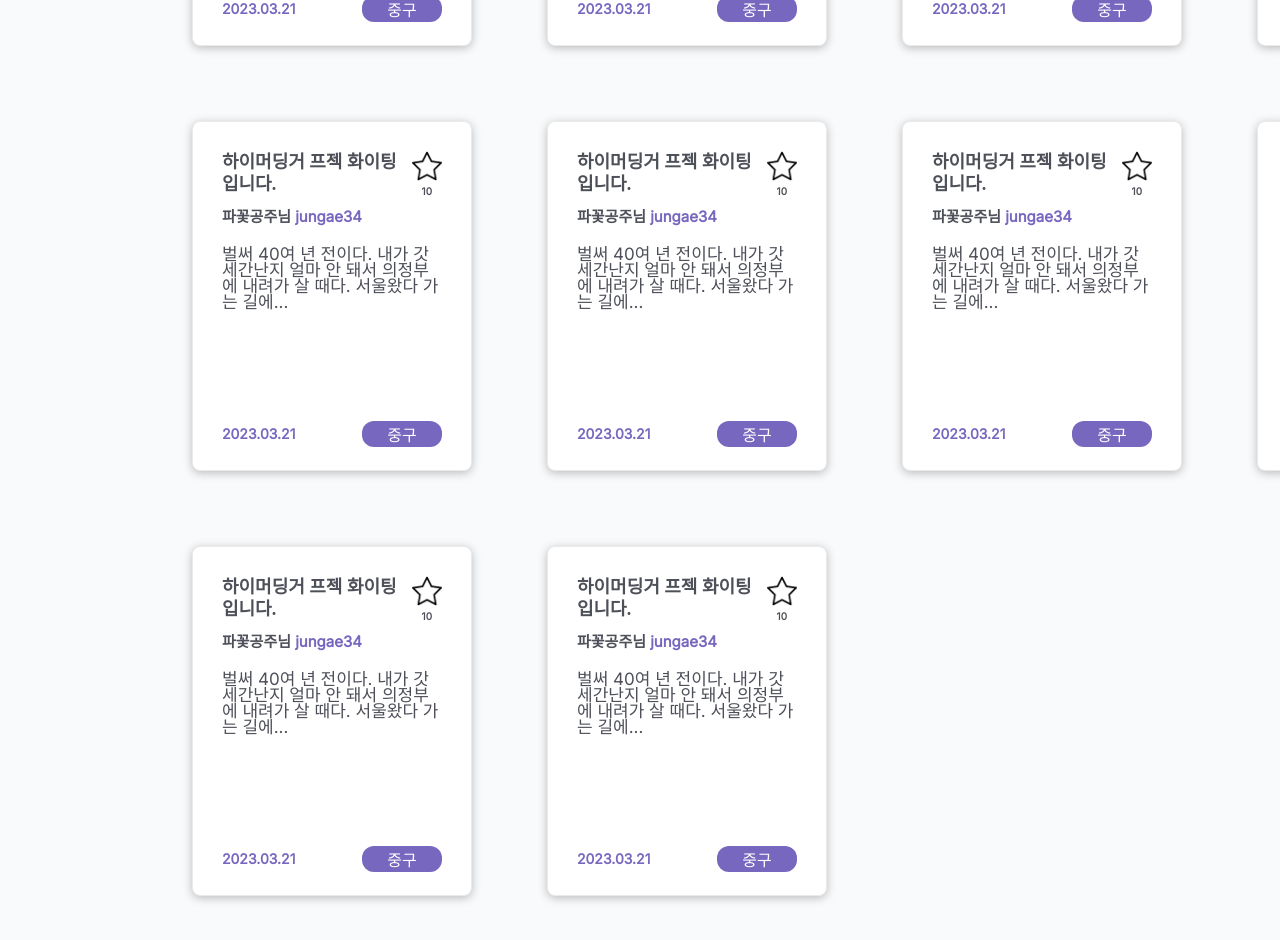
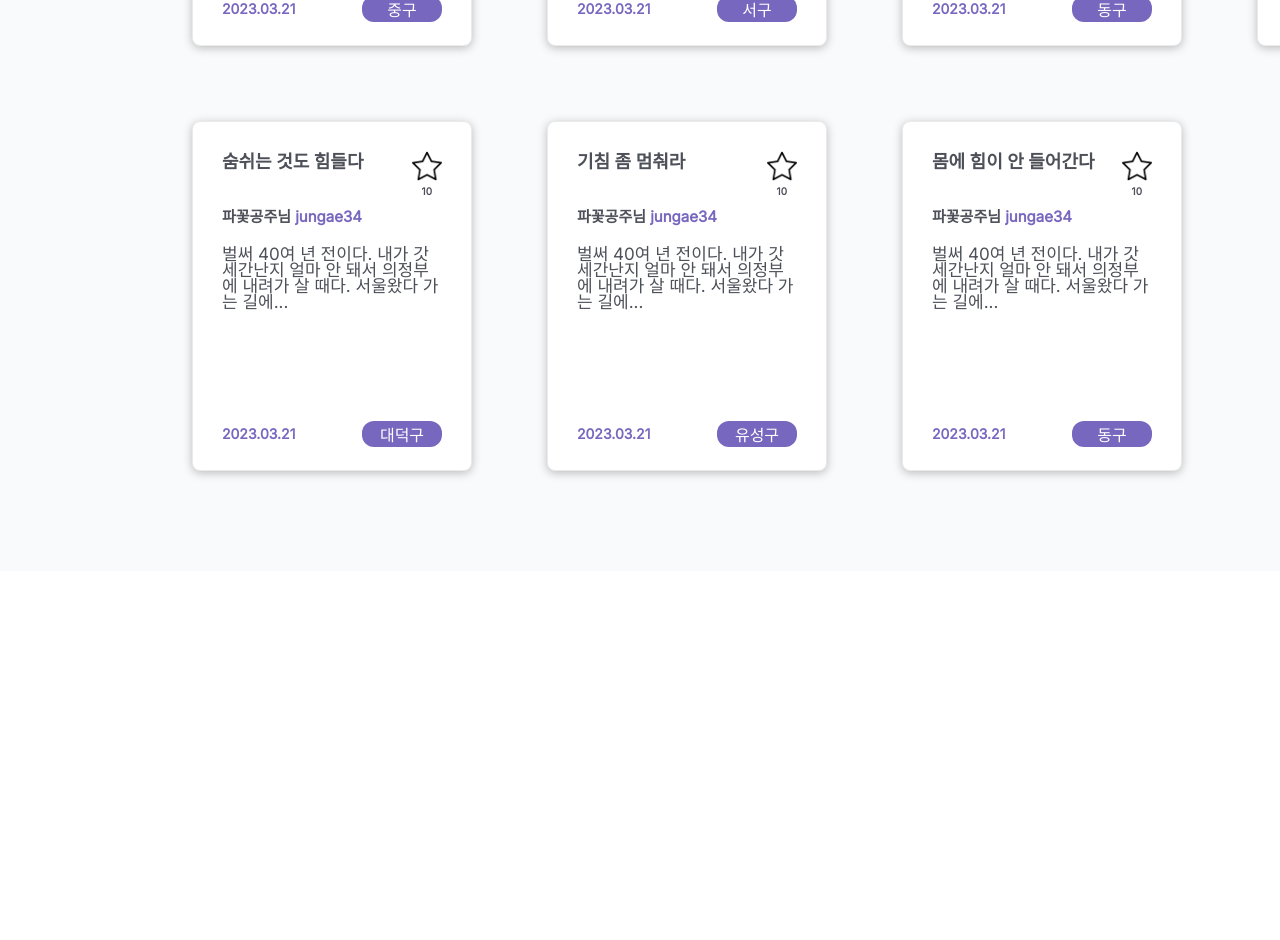
Before and after one commit to Heimerdinger-DSM/Heimerdinger-FrontEnd, a Next.js app: page /mainCommunication in a window 1280 px wide. Shown: the part 660-1600 px from the top of the page. After the commit the page ends 1231 px from the top, so only its background shows below. Built offline with nearby package versions, Linux system fonts and the light colour scheme.

Commit message:
[UPDATE] Communication

```diff
--- a/components/communication/mainCommunication/index.tsx
+++ b/components/communication/mainCommunication/index.tsx
@@ -13,9 +13,169 @@ import { useRouter } from "next/router";
 export default function MainCommunication() {
   const [flag, setFlag] = useState<boolean>(true);
   const [star, setStar] = useState<boolean>(true);
+  const [filterParam, setFilterParam] = useState<string>("전체");
   const router = useRouter();
-  const clickEvent = (e: any) => {
+
+  interface writingProps {
+    title: string;
+    tag: string;
+    content: string;
+    user: string;
+    id: string;
+    starCnt: number;
+  }
+
+  const writing: writingProps[] = [
+    {
+      title: "하이머딩거 프젝 화이팅입니다.",
+      tag: "중구",
+      content:
+        "벌써 40여 년 전이다. 내가 갓 세간난지 얼마 안 돼서 의정부에 내려가 살 때다. 서울왔다 가는 길에...",
+      user: "파꽃공주",
+      id: "jungae34",
+      starCnt: 10,
+    },
+    {
+      title: "아파죽겠네.",
+      tag: "서구",
+      content:
+        "벌써 40여 년 전이다. 내가 갓 세간난지 얼마 안 돼서 의정부에 내려가 살 때다. 서울왔다 가는 길에...",
+      user: "파꽃공주",
+      id: "jungae34",
+      starCnt: 10,
+    },
+    {
+      title: "집가고싶다.",
+      tag: "동구",
+      content:
+        "벌써 40여 년 전이다. 내가 갓 세간난지 얼마 안 돼서 의정부에 내려가 살 때다. 서울왔다 가는 길에...",
+      user: "파꽃공주",
+      id: "jungae34",
+      starCnt: 10,
+    },
+    {
+      title: "피곤해",
+      tag: "동구",
+      content:
+        "벌써 40여 년 전이다. 내가 갓 세간난지 얼마 안 돼서 의정부에 내려가 살 때다. 서울왔다 가는 길에...",
+      user: "파꽃공주",
+      id: "jungae34",
+      starCnt: 10,
+    },
+    {
+      title: "숨쉬는 것도 힘들다",
+      tag: "대덕구",
+      content:
+        "벌써 40여 년 전이다. 내가 갓 세간난지 얼마 안 돼서 의정부에 내려가 살 때다. 서울왔다 가는 길에...",
+      user: "파꽃공주",
+      id: "jungae34",
+      starCnt: 10,
+    },
+    {
+      title: "기침 좀 멈춰라",
+      tag: "유성구",
+      content:
+        "벌써 40여 년 전이다. 내가 갓 세간난지 얼마 안 돼서 의정부에 내려가 살 때다. 서울왔다 가는 길에...",
+      user: "파꽃공주",
+      id: "jungae34",
+      starCnt: 10,
+    },
+    {
+      title: "몸에 힘이 안 들어간다",
+      tag: "동구",
+      content:
+        "벌써 40여 년 전이다. 내가 갓 세간난지 얼마 안 돼서 의정부에 내려가 살 때다. 서울왔다 가는 길에...",
+      user: "파꽃공주",
+      id: "jungae34",
+      starCnt: 10,
+    },
+  ];
+  function filtering(e: string) {
+    const a = writing.filter((word) => word.tag === e);
+    return a;
+  }
+  const clickEvent = (e: React.MouseEvent) => {
     e.stopPropagation();
+  };
+
+  const ContentDiv = ({ list }: { list: writingProps }) => {
+    return (
+      <Box
+        onClick={() => {
+          router.push("/detailCommunication");
+        }}
+      >
+        <BoxDiv>
+          <TextContainer>
+            <h1>{list.title}</h1>
+            <Image
+              src={star ? StarBlack : StarYellow}
+              onClick={(e) => {
+                setStar(!star);
+                clickEvent(e);
+              }}
+              alt=""
+            />
+            <p>{list.starCnt}</p>
+          </TextContainer>
+          <p>
+            {`${list.user}님 `}
+            <span>{list.id}</span>
+          </p>
+          <h3>{list.content}</h3>
+          <h4>2023.03.21</h4>
+          <TagDiv>{list.tag}</TagDiv>
+        </BoxDiv>
+      </Box>
+    );
+  };
+  const ContentDiv2 = ({ list }: { list: writingProps }) => {
+    return (
+      <StickBar>
+        <div>
+          <TagDiv>{list.tag}</TagDiv>
+          <h3>{list.title}</h3>
+        </div>
+        <RightContainer>
+          <p>
+            {`${list.user}님 `}
+            <span>{list.id}</span>
+          </p>
+          <h4>2023.03.21</h4>
+          <Image
+            src={star ? StarBlack : StarYellow}
+            onClick={() => {
+              setStar(!star);
+            }}
+            alt=""
+          />
+        </RightContainer>
+      </StickBar>
+    );
+  };
+  const writingList = () => {
+    return (
+      <>
+        {filterParam === "전체"
+          ? writing.map((list, index) => <ContentDiv key={index} list={list} />)
+          : filtering(filterParam).map((list, index) => (
+              <ContentDiv key={index} list={list} />
+            ))}
+      </>
+    );
+  };
+  const writingList2 = () => {
+    return (
+      <>
+        {filterParam === "전체"
+          ? writing.map((list, index) => (
+              <ContentDiv2 key={index} list={list} />
+            ))
+          : filtering(filterParam).map((list, index) => (
+              <ContentDiv2 key={index} list={list} />
+            ))}
+      </>
+    );
   };
   return (
     <Page>
@@ -35,7 +195,11 @@ export default function MainCommunication() {
             <PlusIcon></PlusIcon> 글 작성하기
           </button>
           <Right>
-            <select>
+            <select
+              onChange={(e) => {
+                setFilterParam(e.target.value);
+              }}
+            >
               <option>전체</option>
               <option>중구</option>
               <option>동구</option>
@@ -66,313 +230,9 @@ export default function MainCommunication() {
           </Right>
         </SortBtnContainer>
         {flag ? (
-          <BoxContainer>
-            <Box
-              onClick={() => {
-                router.push("/detailCommunication");
-              }}
-            >
-              <BoxDiv>
-                <TextContainer>
-                  <h1>하이머딩거 프젝 화이팅입니다.</h1>
-                  <Image
-                    src={star ? StarBlack : StarYellow}
-                    onClick={(e) => {
-                      setStar(!star);
-                      clickEvent(e);
-                    }}
-                    alt=""
-                  />
-                  <p>10</p>
-                </TextContainer>
-                <p>
-                  파꽃공주님 <span>jungae34</span>
-                </p>
-                <h3>
-                  벌써 40여 년 전이다. 내가 갓 세간난지 얼마 안 돼서 의정부에
-                  내려가 살 때다. 서울왔다 가는 길에...
-                </h3>
-                <h4>2023.03.21</h4>
-                <TagDiv>중구</TagDiv>
-              </BoxDiv>
-            </Box>
-            <Box>
-              <BoxDiv>
-                <TextContainer>
-                  <h1>하이머딩거 프젝 화이팅입니다.</h1>
-                  <Image
-                    src={star ? StarBlack : StarYellow}
-                    onClick={() => {
-                      setStar(!star);
-                    }}
-                    alt=""
-                  />
-                  <p>10</p>
-                </TextContainer>
-                <p>
-                  파꽃공주님 <span>jungae34</span>
-                </p>
-                <h3>
-                  벌써 40여 년 전이다. 내가 갓 세간난지 얼마 안 돼서 의정부에
-                  내려가 살 때다. 서울왔다 가는 길에...
-                </h3>
-                <h4>2023.03.21</h4>
-                <TagDiv>중구</TagDiv>
-              </BoxDiv>
-            </Box>
-            <Box>
-              <BoxDiv>
-                <TextContainer>
-                  <h1>하이머딩거 프젝 화이팅입니다.</h1>
-                  <Image
-                    src={star ? StarBlack : StarYellow}
-                    onClick={() => {
-                      setStar(!star);
-                    }}
-                    alt=""
-                  />
-                  <p>10</p>
-                </TextContainer>
-                <p>
-                  파꽃공주님 <span>jungae34</span>
-                </p>
-                <h3>
-                  벌써 40여 년 전이다. 내가 갓 세간난지 얼마 안 돼서 의정부에
-                  내려가 살 때다. 서울왔다 가는 길에...
-                </h3>
-                <h4>2023.03.21</h4>
-                <TagDiv>중구</TagDiv>
-              </BoxDiv>
-            </Box>
-            <Box>
-              <BoxDiv>
-                <TextContainer>
-                  <h1>하이머딩거 프젝 화이팅입니다.</h1>
-                  <Image
-                    src={star ? StarBlack : StarYellow}
-                    onClick={() => {
-                      setStar(!star);
-                    }}
-                    alt=""
-                  />
-                  <p>10</p>
-                </TextContainer>
-                <p>
-                  파꽃공주님 <span>jungae34</span>
-                </p>
-                <h3>
-                  벌써 40여 년 전이다. 내가 갓 세간난지 얼마 안 돼서 의정부에
-                  내려가 살 때다. 서울왔다 가는 길에...
-                </h3>
-                <h4>2023.03.21</h4>
-                <TagDiv>중구</TagDiv>
-              </BoxDiv>
-            </Box>
-            <Box>
-              <BoxDiv>
-                <TextContainer>
-                  <h1>하이머딩거 프젝 화이팅입니다.</h1>
-                  <Image
-                    src={star ? StarBlack : StarYellow}
-                    onClick={() => {
-                      setStar(!star);
-                    }}
-                    alt=""
-                  />
-                  <p>10</p>
-                </TextContainer>
-                <p>
-                  파꽃공주님 <span>jungae34</span>
-                </p>
-                <h3>
-                  벌써 40여 년 전이다. 내가 갓 세간난지 얼마 안 돼서 의정부에
-                  내려가 살 때다. 서울왔다 가는 길에...
-                </h3>
-                <h4>2023.03.21</h4>
-                <TagDiv>중구</TagDiv>
-              </BoxDiv>
-            </Box>
-            <Box>
-              <BoxDiv>
-                <TextContainer>
-                  <h1>하이머딩거 프젝 화이팅입니다.</h1>
-                  <Image
-                    src={star ? StarBlack : StarYellow}
-                    onClick={() => {
-                      setStar(!star);
-                    }}
-                    alt=""
-                  />
-                  <p>10</p>
-                </TextContainer>
-                <p>
-                  파꽃공주님 <span>jungae34</span>
-                </p>
-                <h3>
-                  벌써 40여 년 전이다. 내가 갓 세간난지 얼마 안 돼서 의정부에
-                  내려가 살 때다. 서울왔다 가는 길에...
-                </h3>
-                <h4>2023.03.21</h4>
-                <TagDiv>중구</TagDiv>
-              </BoxDiv>
-            </Box>
-            <Box>
-              <BoxDiv>
-                <TextContainer>
-                  <h1>하이머딩거 프젝 화이팅입니다.</h1>
-                  <Image
-                    src={star ? StarBlack : StarYellow}
-                    onClick={() => {
-                      setStar(!star);
-                    }}
-                    alt=""
-                  />
-                  <p>10</p>
-                </TextContainer>
-                <p>
-                  파꽃공주님 <span>jungae34</span>
-                </p>
-                <h3>
-                  벌써 40여 년 전이다. 내가 갓 세간난지 얼마 안 돼서 의정부에
-                  내려가 살 때다. 서울왔다 가는 길에...
-                </h3>
-                <h4>2023.03.21</h4>
-                <TagDiv>중구</TagDiv>
-              </BoxDiv>
-            </Box>
-            <Box>
-              <BoxDiv>
-                <TextContainer>
-                  <h1>하이머딩거 프젝 화이팅입니다.</h1>
-                  <Image
-                    src={star ? StarBlack : StarYellow}
-                    onClick={() => {
-                      setStar(!star);
-                    }}
-                    alt=""
-                  />
-                  <p>10</p>
-                </TextContainer>
-                <p>
-                  파꽃공주님 <span>jungae34</span>
-                </p>
-                <h3>
-                  벌써 40여 년 전이다. 내가 갓 세간난지 얼마 안 돼서 의정부에
-                  내려가 살 때다. 서울왔다 가는 길에...
-                </h3>
-                <h4>2023.03.21</h4>
-                <TagDiv>중구</TagDiv>
-              </BoxDiv>
-            </Box>
-            <Box>
-              <BoxDiv>
-                <TextContainer>
-                  <h1>하이머딩거 프젝 화이팅입니다.</h1>
-                  <Image
-                    src={star ? StarBlack : StarYellow}
-                    onClick={() => {
-                      setStar(!star);
-                    }}
-                    alt=""
-                  />
-                  <p>10</p>
-                </TextContainer>
-                <p>
-                  파꽃공주님 <span>jungae34</span>
-                </p>
-                <h3>
-                  벌써 40여 년 전이다. 내가 갓 세간난지 얼마 안 돼서 의정부에
-                  내려가 살 때다. 서울왔다 가는 길에...
-                </h3>
-                <h4>2023.03.21</h4>
-                <TagDiv>중구</TagDiv>
-              </BoxDiv>
-            </Box>
-            <Box>
-              <BoxDiv>
-                <TextContainer>
-                  <h1>하이머딩거 프젝 화이팅입니다.</h1>
-                  <Image
-                    src={star ? StarBlack : StarYellow}
-                    onClick={() => {
-                      setStar(!star);
-                    }}
-                    alt=""
-                  />
-                  <p>10</p>
-                </TextContainer>
-                <p>
-                  파꽃공주님 <span>jungae34</span>
-                </p>
-                <h3>
-                  벌써 40여 년 전이다. 내가 갓 세간난지 얼마 안 돼서 의정부에
-                  내려가 살 때다. 서울왔다 가는 길에...
-                </h3>
-                <h4>2023.03.21</h4>
-                <TagDiv>중구</TagDiv>
-              </BoxDiv>
-            </Box>
-          </BoxContainer>
+          <BoxContainer>{writingList()}</BoxContainer>
         ) : (
-          <StickBarContainer>
-            <StickBar>
-              <div>
-                <TagDiv>중구</TagDiv>
-                <h3>하이머딩거 프젝 화이팅입니다.</h3>
-              </div>
-              <RightContainer>
-                <p>
-                  파꽃공주님 <span>jungae34</span>
-                </p>
-                <h4>2023.03.21</h4>
-                <Image
-                  src={star ? StarBlack : StarYellow}
-                  onClick={() => {
-                    setStar(!star);
-                  }}
-                  alt=""
-                />
-              </RightContainer>
-            </StickBar>
-            <StickBar>
-              <div>
-                <TagDiv>중구</TagDiv>
-                <h3>하이머딩거 프젝 화이팅입니다.</h3>
-              </div>
-              <RightContainer>
-                <p>
-                  파꽃공주님 <span>jungae34</span>
-                </p>
-                <h4>2023.03.21</h4>
-                <Image
-                  src={star ? StarBlack : StarYellow}
-                  onClick={() => {
-                    setStar(!star);
-                  }}
-                  alt=""
-                />
-              </RightContainer>
-            </StickBar>
-            <StickBar>
-              <div>
-                <TagDiv>중구</TagDiv>
-                <h3>하이머딩거 프젝 화이팅입니다.</h3>
-              </div>
-              <RightContainer>
-                <p>
-                  파꽃공주님 <span>jungae34</span>
-                </p>
-                <h4>2023.03.21</h4>
-                <Image
-                  src={star ? StarBlack : StarYellow}
-                  onClick={() => {
-                    setStar(!star);
-                  }}
-                  alt=""
-                />
-              </RightContainer>
-            </StickBar>
-          </StickBarContainer>
+          <StickBarContainer>{writingList2()}</StickBarContainer>
         )}
       </MainDiv>
       <Footer></Footer>
```
